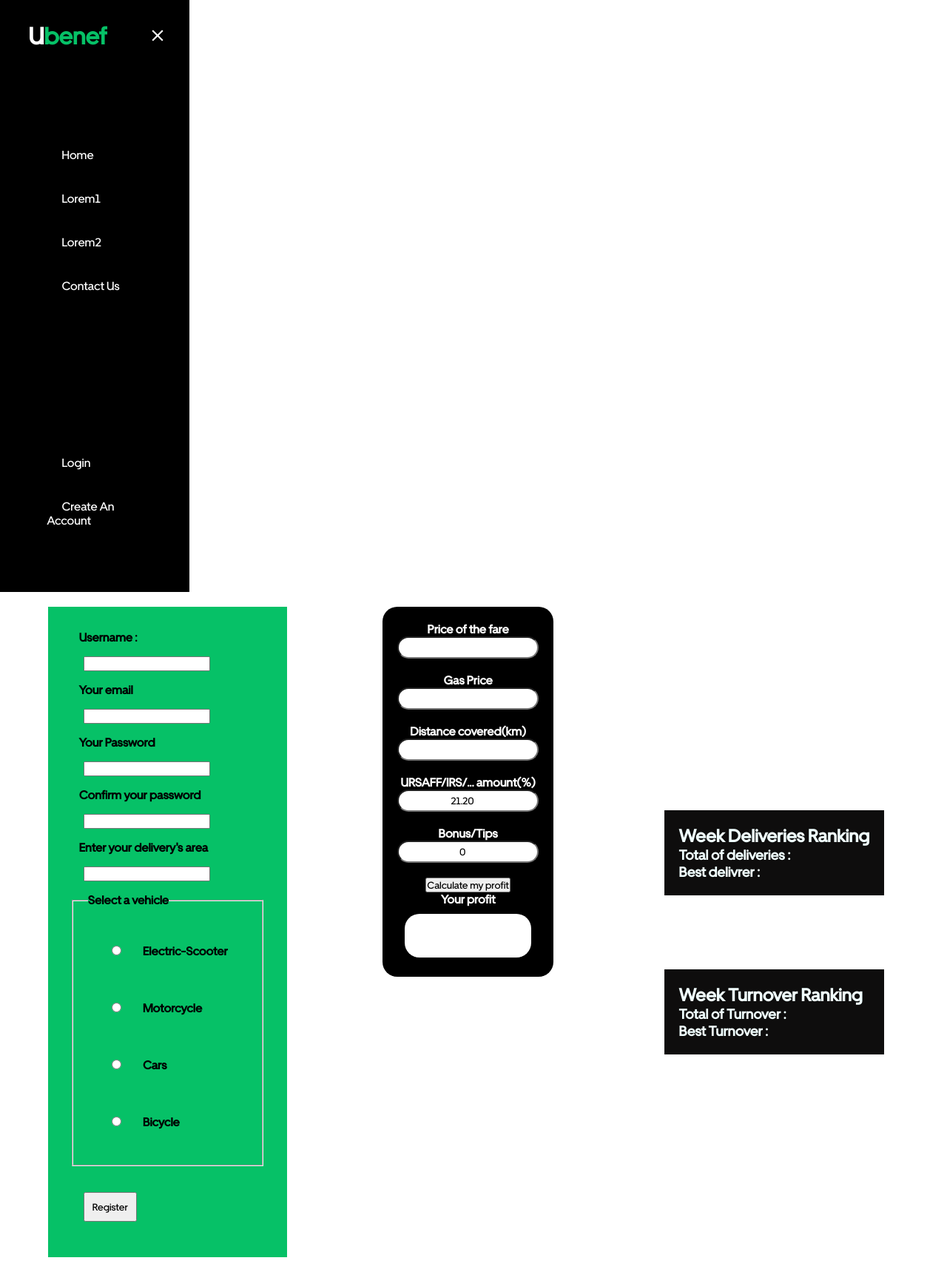
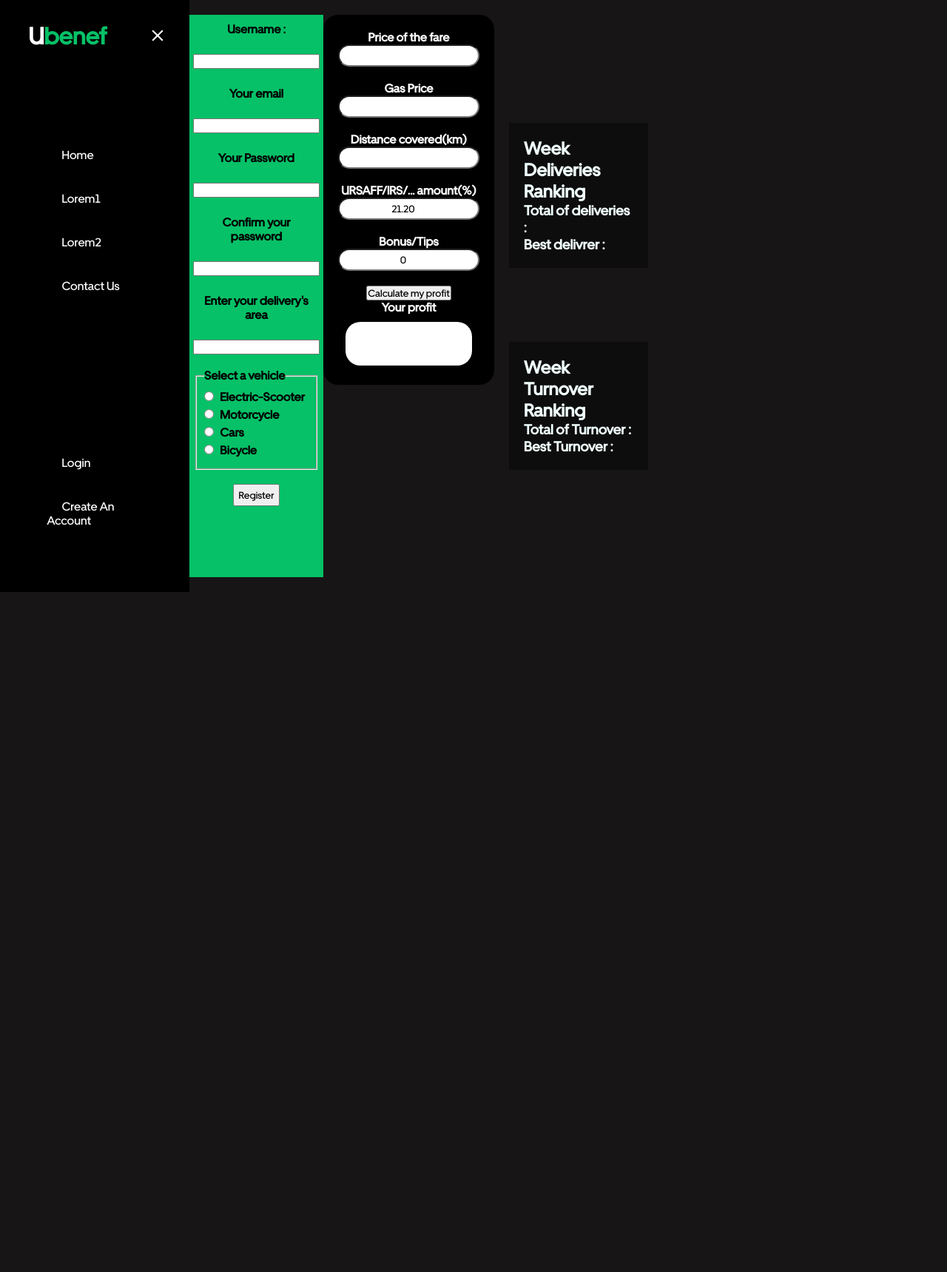
Before and after one commit to VincentELK/Ubenef, a PHP site: page / in a window 1280 px wide. Shown: the whole page at 74% size. After the commit the page ends 800 px from the top, so only its background shows below. Run offline with PHP 8.4, Linux system fonts and the light colour scheme.

Commit message:
Alignement du left-container dans le body

```diff
--- a/index.html
+++ b/index.html
@@ -19,7 +19,7 @@
     <title>Ubenef</title>
   </head>
   <body>
-    <header>
+    <div class="main-container">
       <div class="nav-container">
         <div class="nav-logo-container">
           <div class="nav-logo-icon-container">
@@ -168,7 +168,6 @@
           </ul>
         </nav>
       </div>
-    </header>
 
       <div class="left-container">
         <div class="register-form-container">
@@ -200,7 +199,12 @@
             <fieldset class="register-fieldset">
               <legend>Select a vehicle</legend>
               <div>
-              <input type="radio" id="bicycle" name="vehicle" value="bicycle" />
+                <input
+                  type="radio"
+                  id="bicycle"
+                  name="vehicle"
+                  value="bicycle"
+                />
                 <label for="bicycle">Bicycle</label>
               </div>
               <div>
@@ -279,7 +283,13 @@
           <br />
           <label for="bonus">Bonus/Tips</label>
           <br />
-        <input class="form-input" type="number" min="0" id="bonus" value="0" />
+          <input
+            class="form-input"
+            type="number"
+            min="0"
+            id="bonus"
+            value="0"
+          />
           <br />
           <input id="calcul_btn" type="submit" value="Calculate my profit" />
           <br />
@@ -315,6 +325,7 @@
           </div>
         </div>
       </div>
+    </div>
 
     <script src="script.js"></script>
   </body>
--- a/style.css
+++ b/style.css
@@ -15,7 +15,7 @@
 /*----------Nav Bar--------------*/
 .nav-container {
   width: 20%;
-  height: 100vh;
+  height: 100%;
   background-color: black;
   padding: 15px;
   padding-left: 3%;
@@ -137,20 +137,19 @@
 }
 
 /*-------------------index---------------*/
-body {
-  display: flex;
-  flex-direction: column;
-  background-color: white;
-
-  background-size: cover;
+.main-container {
+  background-color: rgb(23, 21, 21);
   width: 100vw;
   height: 100vh;
+  display: flex;
 }
 
 .left-container {
   display: flex;
   justify-content: space-around;
   padding: 20px 0px;
+  max-width: 50%;
+
 }
 
 .calcul-form {
@@ -218,33 +217,27 @@ body {
   margin: 50px 0px;
 }
 
-footer {
-  flex-shrink: 0;
-  border-top: 1px solid white;
-  width: 100%;
-}
 
-.footer-div ul {
-  bottom: 0;
 
-  background-color: rgba(240, 248, 255, 0.384);
-  display: flex;
-  padding: 30px;
-  width: 100vw;
-  justify-content: space-evenly;
-}
 
 /*-------------------------REGISTER---------------*/
-
+.register-form-container form {
+  align-items: center;
+  justify-content: center;
+  display: flex;
+  flex-direction: column;
+}
 .register-form-container {
   background-color: rgb(6, 193, 103);
-  padding: 2em;
+  padding: 5px;
   color: rgb(0, 0, 0);
   font-family: Verdana, Geneva, Tahoma, sans-serif;
   font-weight: 800;
+  height: 100%;
+
 }
 .register-form-container input {
-  margin: 1rem;
+
   justify-content: center;
   align-items: center;
 }
@@ -253,22 +246,24 @@ footer {
 }
 
 .register-form-container label {
-  padding: 10px;
+  padding: 5px;
   text-align: center;
 }
 
 .register-fieldset {
-  width: 100%;
-  height: 25%;
-  padding: 20px;
+  max-width: 100%;
+  max-height: 100%;
+  padding: 10px;
   display: flex;
   flex-direction: column-reverse;
 }
 
 .register-fieldset div {
-  margin: 1rem;
+  margin-bottom: 5px;
 }
 
 .register-btn {
-  padding: 10px;
+  padding: 5px;
+
+
 }
```
Lines whose indentation alone changed are shown as unchanged.
